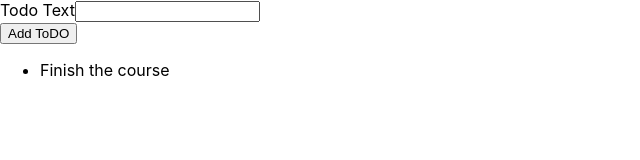
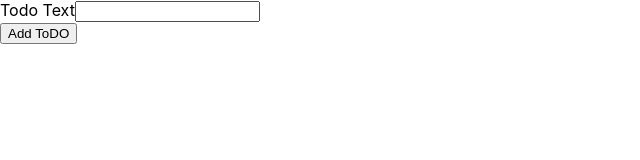
Before and after one commit to Mpilo-Pillz/MpiloTypeScript, a React (Create React App) app in the folder max-react/: page / in a window 1280 px wide. Shown: the top 160 px of the page, without its empty margins (0-640 px from the left). Built offline with nearby package versions, Linux system fonts and the light colour scheme.

Commit message:
typing state

```diff
--- a/max-react/src/App.tsx
+++ b/max-react/src/App.tsx
@@ -1,13 +1,15 @@
-import React from "react";
+import React, { useState } from "react";
 import "./App.css";
 import NewTodo from "./components/NewTodo";
 import TodoList from "./components/TodoList";
+import { Todo } from "./todo.model";
 
 function App() {
-  const todos = [{ id: "t1", text: "Finish the course" }];
+  // const todos = [{ id: "t1", text: "Finish the course" }];
+  const [todos, setTodos] = useState<Todo[]>([]);
 
   const todoAddHandler = (text: string) => {
-    console.log(text);
+    setTodos([{ id: Math.random().toString(), text: text }]);
   };
   return (
     <div className="App">
```
